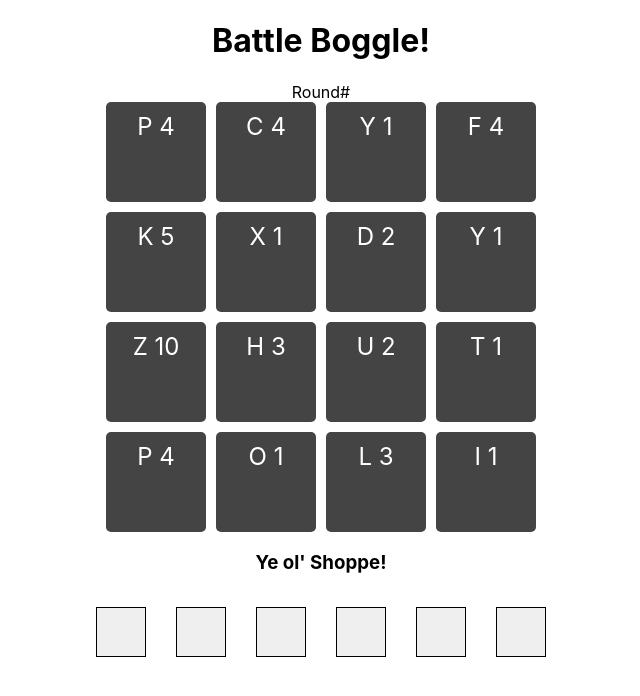
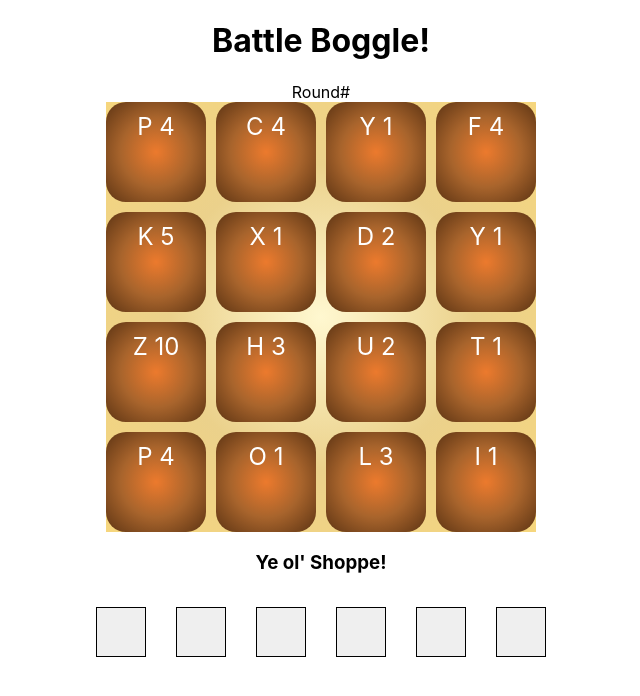
Before and after one commit to ZeroSumGames/BattleBoggle, a React (Create React App) app: page / in a window 1280 px wide. Shown: the top 696 px of the page, without its empty margins (319-959 px from the left). Built offline with nearby package versions, Linux system fonts and the light colour scheme.

Commit message:
grid styling

```diff
--- a/src/components/style/Board.css
+++ b/src/components/style/Board.css
@@ -2,6 +2,5 @@
   display: grid;
   grid-gap: 10px;
   grid-template-columns: 100px 100px 100px 100px;
-  background-color: #fff;
-  color: #444;
+  background-image: radial-gradient( rgb(255, 248, 208),  rgb(235, 209, 139),  rgb(246, 214, 125));
 }
--- a/src/components/style/LetterTile.css
+++ b/src/components/style/LetterTile.css
@@ -1,7 +1,7 @@
 .letterTile {
-  background-color: #444;
+  background-image: radial-gradient( rgb(236, 122, 45),  rgb(168, 100, 44),  rgb(93, 52, 19));
   color: #fff;
-  border-radius: 5px;
+  border-radius: 20px;
   width: 80px;
   height: 80px;
   padding: 10px;
```
